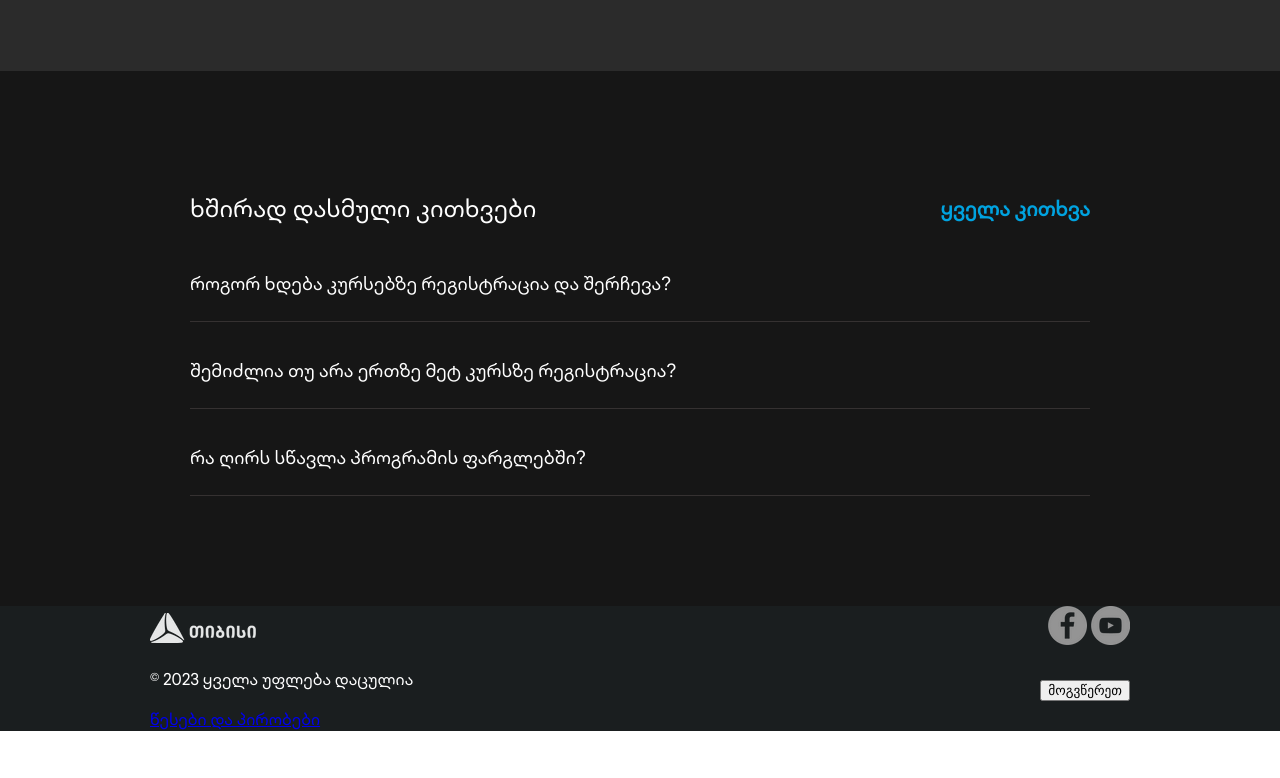
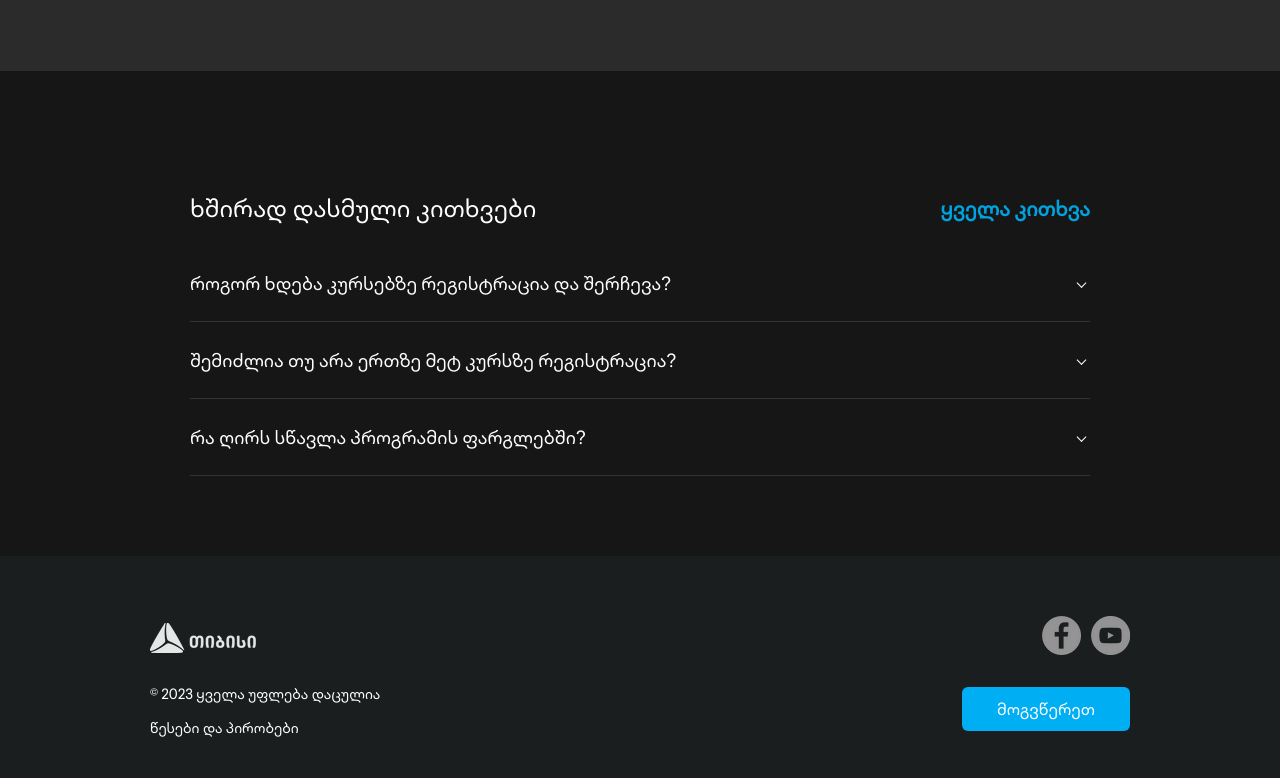
Before and after one commit to farnai/tbcx-usaid-exam, a website: page index.html in a window 1280 px wide. Shown: the part 2617-3395 px from the top of the page. Before the commit the page ends 3348 px from the top, so only its background shows below. Drawn offline with Linux system fonts and the light colour scheme.

Commit message:
Refactor footer structure and styling

```diff
--- a/assets/css/style.scss
+++ b/assets/css/style.scss
@@ -372,7 +372,7 @@ opacity: 0.9;
 .faq {
   background: $black-primary;
   color: $white-color;
-  padding: 100px 0 ;
+  padding: 100px 0 80px;
 
   .container {
     max-width: 900px;
@@ -402,7 +402,7 @@ opacity: 0.9;
 
     .accordion-item {
       border-bottom: 1px solid rgb(53, 49, 49);
-      margin-bottom: 10px;
+
       overflow: hidden;
 
       h3 {
@@ -412,6 +412,22 @@ opacity: 0.9;
         cursor: pointer;
         font-size: 18px;
         font-weight: 100;
+        position: relative;
+
+        &:after {
+          content: "";
+          position: absolute;
+          border: solid white;
+          border-width: 0 1px 1px 0;
+          display: inline-block;
+          padding: 3px;
+          vertical-align: middle;
+
+          right: 5px;
+          top: 50%;
+          transform: translateY(-50%)  rotate(45deg);
+
+        }
     }
 
       .accordion-text {
@@ -440,10 +456,52 @@ opacity: 0.9;
 footer {
   background: rgb(26 30 31);
   color: white;
+  padding: 60px 0 40px;
   .top-footer , .bottom-footer{
     display: flex;
     align-items: center;
     justify-content: space-between;
   }
 
+  a {
+    display: block;
+    margin-left: 10px;
+    font-size: 14px;
+    text-decoration: none;
+    color: $white-color;
+  }
+
+  .top-footer {
+    margin-bottom: 10px;
+
+    .social {
+      display: flex;
+    }
+
+  }
+
+  p {
+    font-size: 14px;
+  }
+
+  .bottom-footer {
+
+    .terms {
+      a {
+        margin-left: 0;
+      }
+    }
+
+    button {
+      background: #00aef3;
+      outline: none;
+      border: none;
+      padding: 10px 35px;
+      color: $white-color;
+      border-radius: 6px;
+      font-size: 16px;
+      font-family: "TBC X", sans-serif;
+      margin-top: 10px;
+    }
+  }
 }
--- a/index.html
+++ b/index.html
@@ -4,6 +4,7 @@
     <meta charset="UTF-8">
     <title>TBC x USAID</title>
     <link rel="stylesheet" type="text/css" href="assets/css/style.css">
+    <meta name="viewport" content="width=device-width, initial-scale=1.0">
 
 </head>
 <body>
@@ -168,8 +169,7 @@
                 </div>
                 <div class="training-item">
                     <img src="assets/img/5.webp" alt="ios">
-                    <h3>Advanced Cybersecurity Course
-                    </h3>
+                    <h3>Advanced Cybersecurity Course </h3>
                     <p>რეგისტრაცია დასრულებულია </p>
                     <a href="#">
                         <span class="icon-links"><svg preserveAspectRatio="xMidYMid meet"
@@ -218,7 +218,7 @@
                 </div>
                 <div class="training-item">
                     <img src="assets/img/8.webp" alt="ios">
-                    <h3>DevOps                    </h3>
+                    <h3>DevOps </h3>
                     <p>რეგისტრაცია დასრულებულია </p>
                     <a href="#">
                         <span class="icon-links"><svg preserveAspectRatio="xMidYMid meet"
@@ -258,26 +258,21 @@
         </div>
         <div class="slideshow-container">
             <div class="mySlides fade">
-
                 <div class="partners-logo">
                     <picture><img src="assets/img/partners1.webp" alt=""></picture>
                     <picture><img src="assets/img/partners2.webp" alt=""></picture>
                     <picture><img src="assets/img/partners3.webp" alt=""></picture>
                 </div>
-
             </div>
             <div class="mySlides fade">
-
                 <div class="partners-logo">
                     <picture><img src="assets/img/partners4.webp" alt=""></picture>
 
                     <picture><img src="assets/img/partners7.webp" alt=""></picture>
                     <picture><img src="assets/img/partners6.webp" alt=""></picture>
                 </div>
-
             </div>
             <div class="mySlides fade">
-
                 <div class="partners-logo center-logo">
                     <picture><img src="assets/img/partners5.webp" alt=""></picture>
                 </div>
@@ -286,11 +281,8 @@
                 <svg xmlns="http://www.w3.org/2000/svg" viewBox="0 0 21 41">
                     <path d="M20.3 40.8 0 20.5 20.3.2l.7.7L1.3 20.5 21 40.1z"></path>
                 </svg>
-
             </button>
             <button class="next" onclick="plusSlides(1)"> <svg xmlns="http://www.w3.org/2000/svg" viewBox="0 0 21 41"><path d="M20.3 40.8 0 20.5 20.3.2l.7.7L1.3 20.5 21 40.1z"></path></svg></button>
-
-
             <div class="dots">
                 <span class="dot" onclick="currentSlide(1)"></span>
                 <span class="dot" onclick="currentSlide(2)"></span>
@@ -379,7 +371,6 @@
                 <button>მოგვწერეთ</button>
             </div>
         </div>
-
 </footer>
 
 <script src="assets/js/custom.js"></script>
```
Also changed, not shown: assets/css/style.css, 1 other file.
